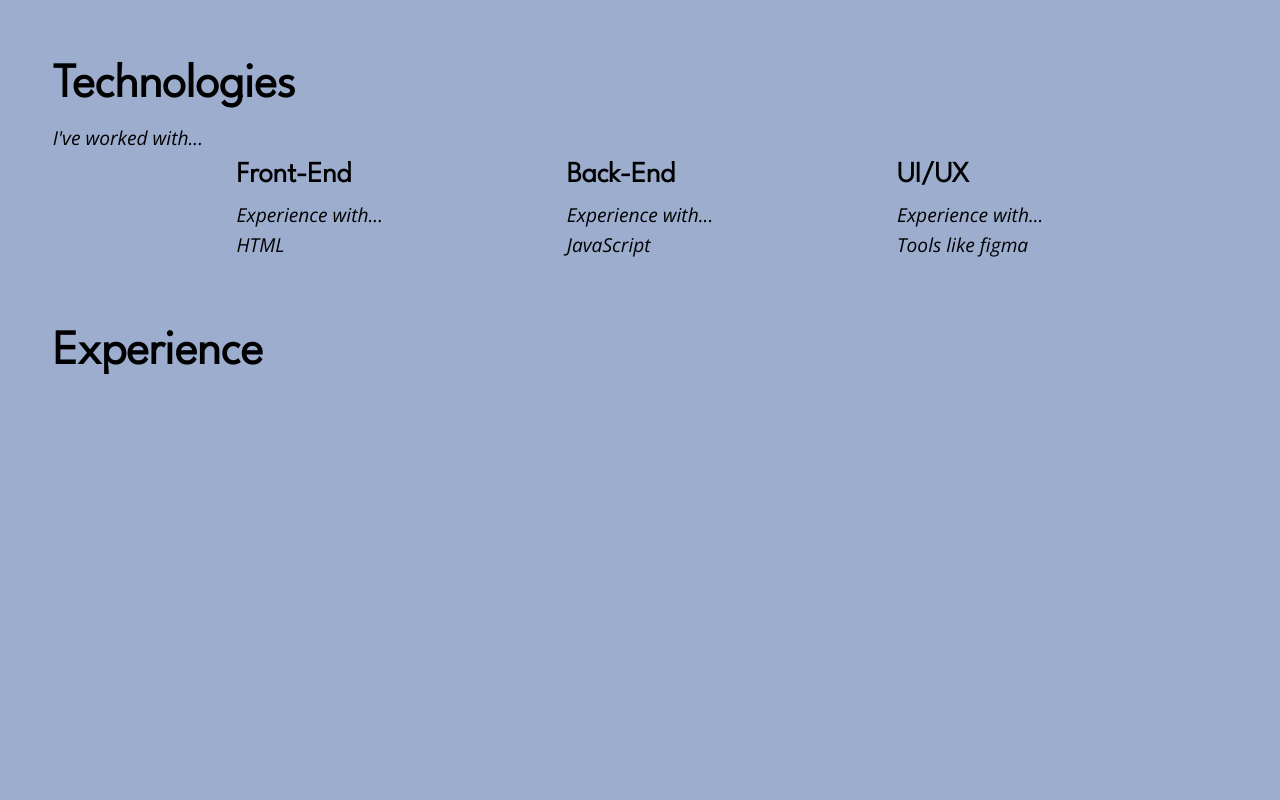
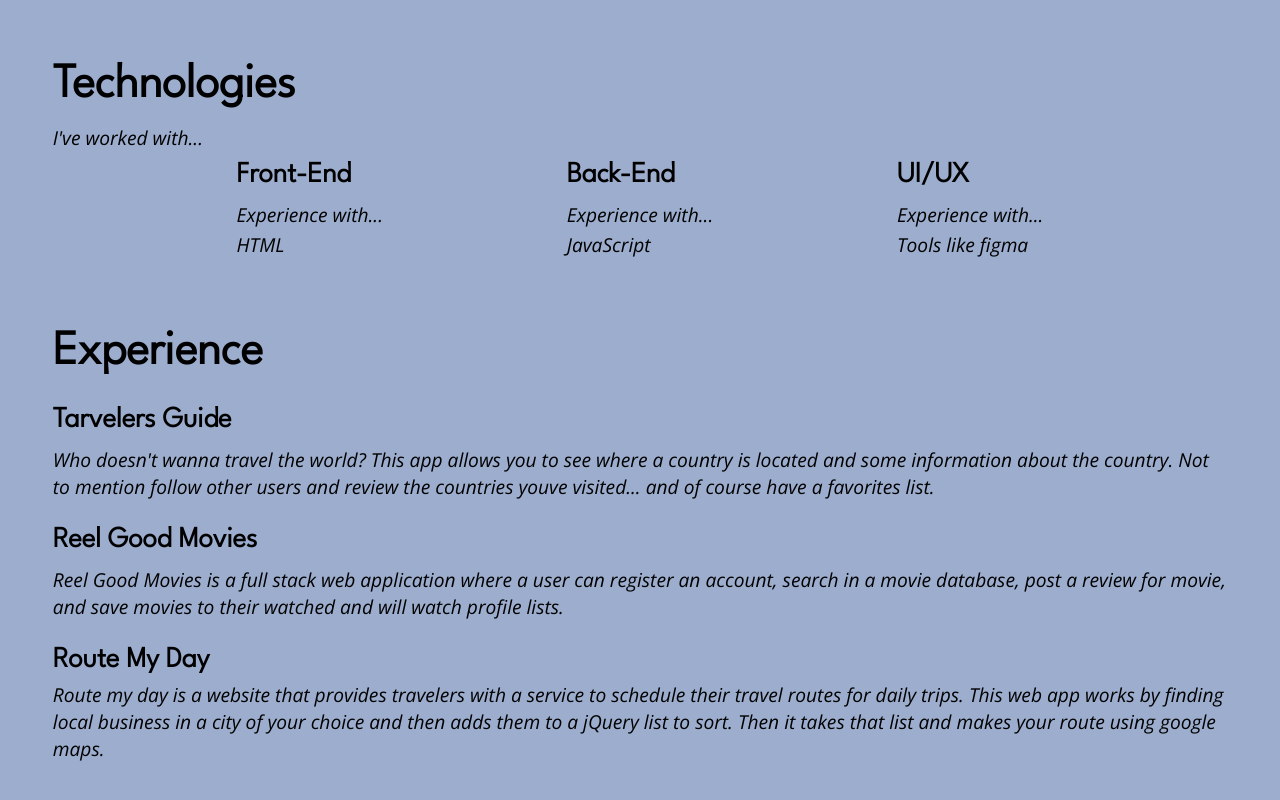
Before and after one commit to Phillip48/React-Portfolio-V2, a React (Create React App) app in the folder my-app/: page / in a window 1280 px wide. Shown: the part 480-1280 px from the top of the page. Before the commit the page ends 908 px from the top, so only its background shows below. Built offline with nearby package versions, Linux system fonts and the light colour scheme.

Commit message:
Added contact to js and css. Made small updates to navbar

```diff
--- a/my-app/package.json
+++ b/my-app/package.json
@@ -11,6 +11,7 @@
     "@testing-library/user-event": "^13.5.0",
     "react": "^18.1.0",
     "react-dom": "^18.1.0",
+    "react-icons": "^4.3.1",
     "react-scripts": "5.0.1",
     "web-vitals": "^2.1.4"
   },
--- a/my-app/src/components/experience/Experience.css
+++ b/my-app/src/components/experience/Experience.css
@@ -10,6 +10,10 @@
 
 } */
 
+.div-padding{
+    padding: .5rem;
+}
+
 .holds-experience-section{
     margin: 3.3rem;
 }
--- a/my-app/src/components/experience/Experience.js
+++ b/my-app/src/components/experience/Experience.js
@@ -1,13 +1,26 @@
 import React from 'react';
 import './Experience.css';
-
-
-
+// Npm installed icons. just need to use
+// import { BiWorld } from "react-icons/bi";
 
 const Experience = () => {
     return (
         <section className='holds-experience-section'>
             <h1 className='intro-big'>Experience</h1>
+            <div>
+                <h3 className='sub-intro-med'>Tarvelers Guide</h3>
+                <p className='para-text-small'>Who doesn't wanna travel the world? This app allows you to see where a country is located and some information about the country. Not to mention follow other users and review the countries youve visited... and of course have a favorites list.</p>
+            </div>
+            <div className='div-padding'></div>
+            <div>
+                <h3 className='sub-intro-med'>Reel Good Movies</h3>
+                <p className='para-text-small'>Reel Good Movies is a full stack web application where a user can register an account, search in a movie database, post a review for movie, and save movies to their watched and will watch profile lists.</p>
+            </div>
+            <div className='div-padding'></div>
+            <div>
+                <h1 className='sub-intro-med'>Route My Day</h1>
+                <p className='para-text-small'>Route my day is a website that provides travelers with a service to schedule their travel routes for daily trips. This web app works by finding local business in a city of your choice and then adds them to a jQuery list to sort. Then it takes that list and makes your route using google maps.</p>
+            </div>
         </section>
     )
 }
--- a/my-app/src/components/navbar/Navbar.css
+++ b/my-app/src/components/navbar/Navbar.css
@@ -23,6 +23,12 @@ a:active {
     position: sticky;
     top: 0;
     margin: 0%;
+    z-index: 1;
+}
+
+/* If needed to change header color  on scroll */
+.header-class-onscroll{
+    background-color: var(--headerAfterScroll);
 }
 
 /* Navbar classes */
```
Also changed, not shown: my-app/src/components/contact/Contact.js (added, +14 -0 lines), my-app/src/components/contact/Contact.css (added), 1 other file (tests, documents, lock files or other folders).
